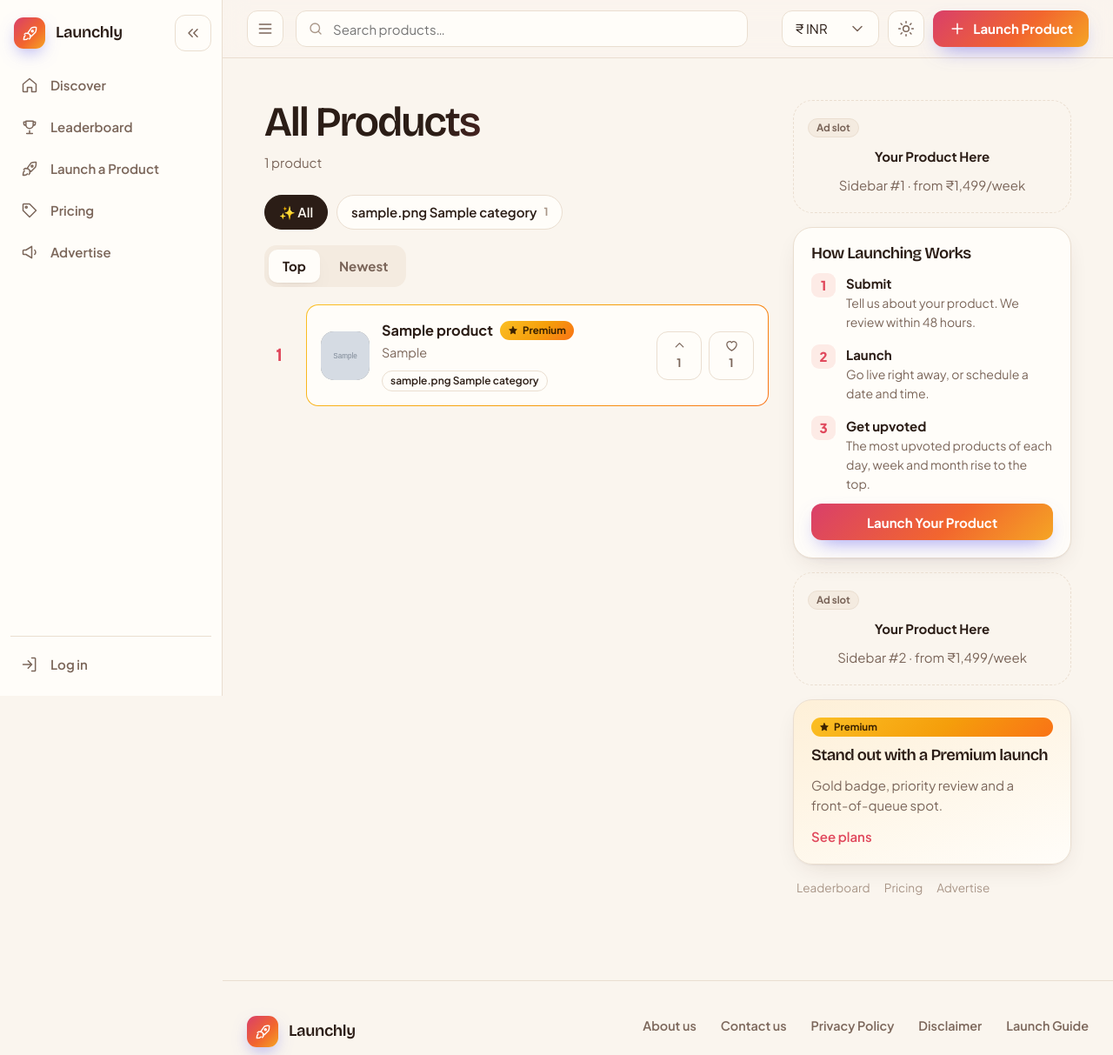
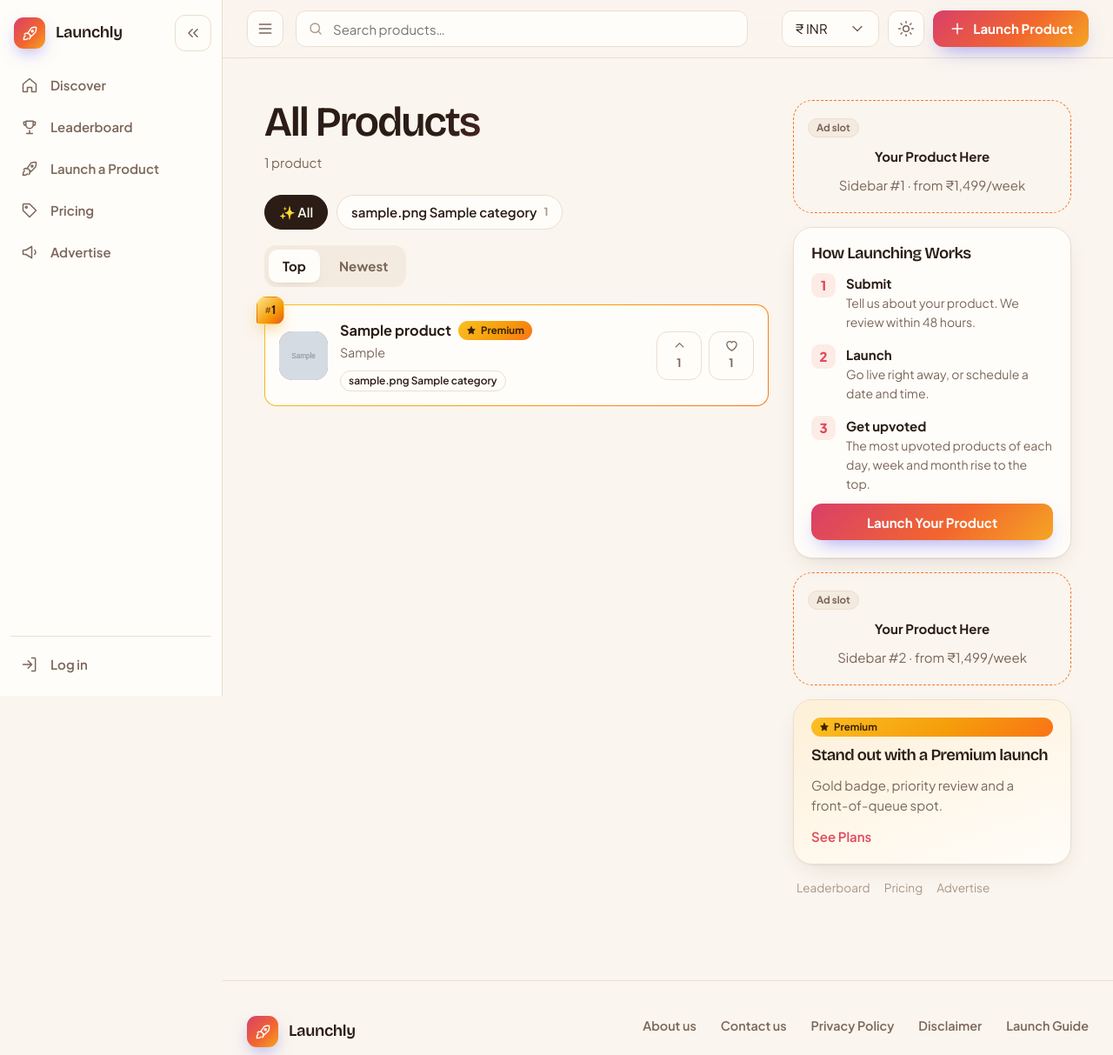
Before and after one commit to vishvajitrao1998/launchly, a Django app: page /products/ in a window 1280 px wide. Shown: the top 1213 px of the page at 87% size. Run offline with Django 5.2, Linux system fonts and the light colour scheme; tables that the repository leaves empty hold one stand-in row (values such as "Sample post"); grey boxes marked "Sample" are stand-in pictures.

Commit message:
added two columns in top product feed and stylish rank

```diff
--- a/static/css/app.css
+++ b/static/css/app.css
@@ -155,7 +155,7 @@ p { margin: 0; } a { color: inherit; text-decoration: none; }
 .pop { animation: pop .45s var(--ease); }
 .app-card.is-premium { border-color: transparent; background: linear-gradient(var(--surface), var(--surface)) padding-box, var(--gold) border-box; border: 1.5px solid transparent; }
 .app-card.sponsored { background: linear-gradient(135deg, color-mix(in srgb, var(--primary) 7%, var(--surface)), var(--surface)); }
-.app-card.slot-open { border-style: dashed; background: transparent; color: var(--muted); justify-content: center; text-align: center; flex-direction: column; gap: 2px; min-height: 90px; }
+.app-card.slot-open { border-style: dashed; background: transparent; color: var(--muted); justify-content: center; text-align: center; flex-direction: column; gap: 2px; min-height: 90px; border-color: #f2762e;}
 .app-card.slot-open b { color: var(--text); } .app-card.slot-open:hover { color: var(--primary); border-color: var(--primary); }
 .cat-section { margin-top: 40px; } .cat-title { display: flex; align-items: center; gap: 12px; margin-bottom: 14px; }
 .cat-ico { width: 38px; height: 38px; border-radius: 11px; display: grid; place-items: center; font-size: 1.15rem; background: color-mix(in srgb, var(--c) 16%, transparent); }
@@ -326,7 +326,7 @@ input:not([type=checkbox]):not([type=radio]):not([type=search]):focus, select:fo
 .side-row .logo { width: 48px; height: 48px; border-radius: 13px; background: var(--c, var(--primary)); color: #fff; display: grid; place-items: center; font-weight: 800; overflow: hidden; flex: none; }
 .side-row .logo img { width: 100%; height: 100%; object-fit: cover; }
 .side-row p { color: var(--muted); font-size: .88rem; line-height: 1.4; margin-top: 2px; }
-.side-ad.open { border-style: dashed; background: transparent; box-shadow: none; text-align: center; justify-items: center; align-content: center; min-height: 130px; color: var(--muted); }
+.side-ad.open { border-style: dashed; background: transparent; box-shadow: none; text-align: center; justify-items: center; align-content: center; min-height: 130px; color: var(--muted); border-color: #f2762e;}
 .side-ad.open b { color: var(--text); } .side-ad.open:hover { color: var(--primary); }
 
 /* ---------- ranked lists + leaderboard ---------- */
@@ -446,3 +446,30 @@ input:focus-visible, select:focus-visible, textarea:focus-visible,
 @keyframes nameflow { to { background-position: -250% 0; } }
 @media (max-width: 1100px) { .greet-hello { display: none; } .greet-name { font-size: 1.15rem; } }
 @media (max-width: 700px) { .greet { display: none; } }
+
+
+/* Two cols */
+/* two products per row in the Home top sections */
+.rank-list.two-col { grid-template-columns: repeat(auto-fit, minmax(380px, 1fr)); gap: 12px 16px; }
+.rank-list.two-col .rank { width: 26px; font-size: 1.15rem; }
+.rank-list.two-col .rank-item { gap: 8px; }
+.rank-list.two-col .vote, .rank-list.two-col .like { width: 46px; }
+.rank-list.two-col .app-card { padding: 14px; gap: 12px; }
+
+
+/* ---------- rank badge inside the card ---------- */
+.rank-badge {
+  position: absolute; top: -10px; left: -10px; z-index: 2;
+  min-width: 32px; height: 32px; padding: 0 9px;
+  display: inline-flex; align-items: center; justify-content: center; gap: 1px;
+  border-radius: 11px 11px 11px 4px;
+  font-family: var(--font-display); font-weight: 800; font-size: .95rem; letter-spacing: -.02em;
+  background: var(--surface); color: var(--muted);
+  border: 1px solid var(--border);
+  box-shadow: 0 6px 14px -6px rgba(60, 30, 10, .35);
+}
+.rank-badge::before { content: "#"; font-size: .68em; opacity: .55; }
+.rank-badge.r1 { background: linear-gradient(135deg, #fde68a, #f59e0b 60%, #ea580c); color: #3b2200; border-color: transparent; box-shadow: 0 8px 18px -6px rgba(245, 158, 11, .7); }
+.rank-badge.r2 { background: linear-gradient(135deg, #f3f4f6, #b8bec9); color: #2f3541; border-color: transparent; }
+.rank-badge.r3 { background: linear-gradient(135deg, #f6c79a, #c2713a); color: #3a1c08; border-color: transparent; }
+.rank-badge.r1::before, .rank-badge.r2::before, .rank-badge.r3::before { opacity: .6; }
--- a/static/js/app.js
+++ b/static/js/app.js
@@ -92,12 +92,14 @@
   const premiumBadge = '<span class="badge badge-premium"><svg class="i"><use href="#i-star"/></svg>Premium</span>';
   const logoHtml = p => p.logo ? `<img loading="lazy" src="${esc(p.logo)}" alt="">` : esc(initials(p.name));
 
-  function appCard(p, i = 0) {
+  function appCard(p, i = 0, rank = 0) {
     if (p.slot_open) {
       return `<a class="app-card slot-open reveal" style="--i:${i}" href="/advertise/?slot=${esc(p.slot_type)}&category=${esc(p.category)}&position=${p.position}">
         <b>Your App Here</b><span class="muted">${esc(p.label)} · from ${rupee(p.price)}/week</span></a>`;
     }
+
     return `<article class="app-card reveal ${p.is_premium ? 'is-premium' : ''} ${p.sponsored ? 'sponsored' : ''}" style="--i:${i}" data-id="${p.id}">
+      ${rank ? `<span class="rank-badge ${rank <= 3 ? 'r' + rank : ''}" aria-label="Rank ${rank}">${rank}</span>` : ''}
       <a class="logo" href="/product/${esc(p.slug)}/" style="--c:${esc(p.category.color)}">${logoHtml(p)}</a>
       <div class="body">
         <div class="title-row"><a class="name" href="/product/${esc(p.slug)}/">${esc(p.name)}</a>${p.is_premium ? premiumBadge : ''}${p.sponsored ? '<span class="badge badge-sponsor">Sponsored</span>' : ''}</div>
--- a/static/js/pages.js
+++ b/static/js/pages.js
@@ -7,8 +7,8 @@
   const localDate = () => new Date().toLocaleDateString('en-CA'); // YYYY-MM-DD
 
     /* ---------- shared: rank rows + right rail ---------- */
-  const rankItem = (p, rank, i = 0) =>
-    `<div class="rank-item ${rank <= 3 ? 'top3' : ''}"><span class="rank">${rank}</span>${appCard(p, i)}</div>`;
+
+  const rankItem = (p, rank, i = 0) => appCard(p, i, rank);
 
   const sideAd = p => p.slot_open
     ? `<a class="side-ad open" href="/advertise/?slot=sidebar&position=${p.position}"><span class="badge badge-sponsor">Ad slot</span><b>Your Product Here</b><span>${esc(p.label)} · from ${money(p.price)}/week</span></a>`
@@ -48,7 +48,7 @@
       <section class="block">
         <div class="block-head"><h2>${esc(t.title)}</h2><a class="link" href="/top/?kind=${t.kind}&offset=${t.offset}">See all</a></div>
         ${t.items.length
-          ? `<div class="rank-list">${t.items.map((p, i) => rankItem(p, i + 1, i)).join('')}</div>`
+          ? `<div class="rank-list two-col">${t.items.map((p, i) => rankItem(p, i + 1, i)).join('')}</div>`
           : '<div class="empty sm">No launches in this period yet. <a class="link" href="/launch-product/">Launch Yours</a></div>'}
       </section>`).join('');
 
--- a/templates/partials/rail.html
+++ b/templates/partials/rail.html
@@ -17,7 +17,7 @@
     <span class="badge badge-premium"><svg class="i"><use href="#i-star"/></svg>Premium</span>
     <h3>Stand out with a Premium launch</h3>
     <p class="muted">Gold badge, priority review and a front-of-queue spot.</p>
-    <a class="link" href="{% url 'pricing' %}">See plans</a>
+    <a class="link" href="{% url 'pricing' %}">See Plans</a>
   </section>
 
   <nav class="rail-links"><a href="{% url 'top' %}">Leaderboard</a><a href="{% url 'pricing' %}">Pricing</a><a href="{% url 'advertise' %}">Advertise</a></nav>
```
